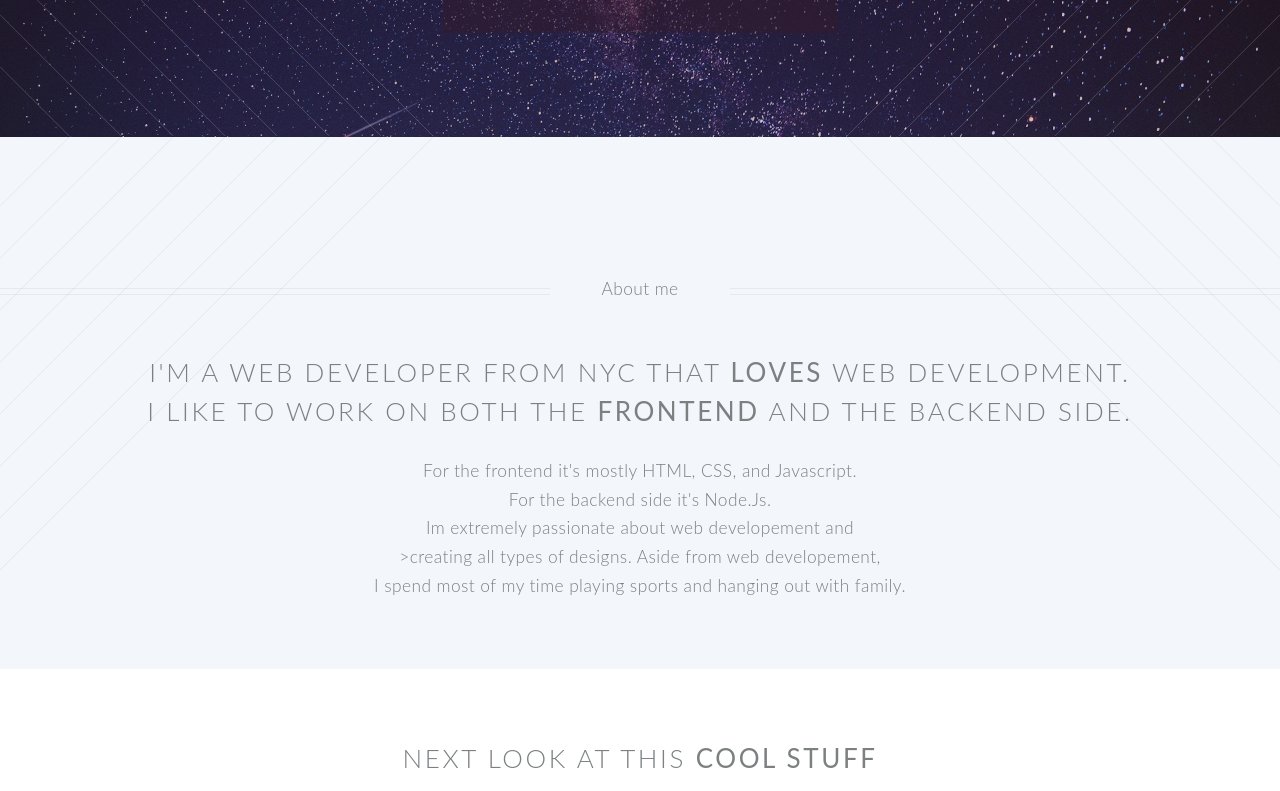
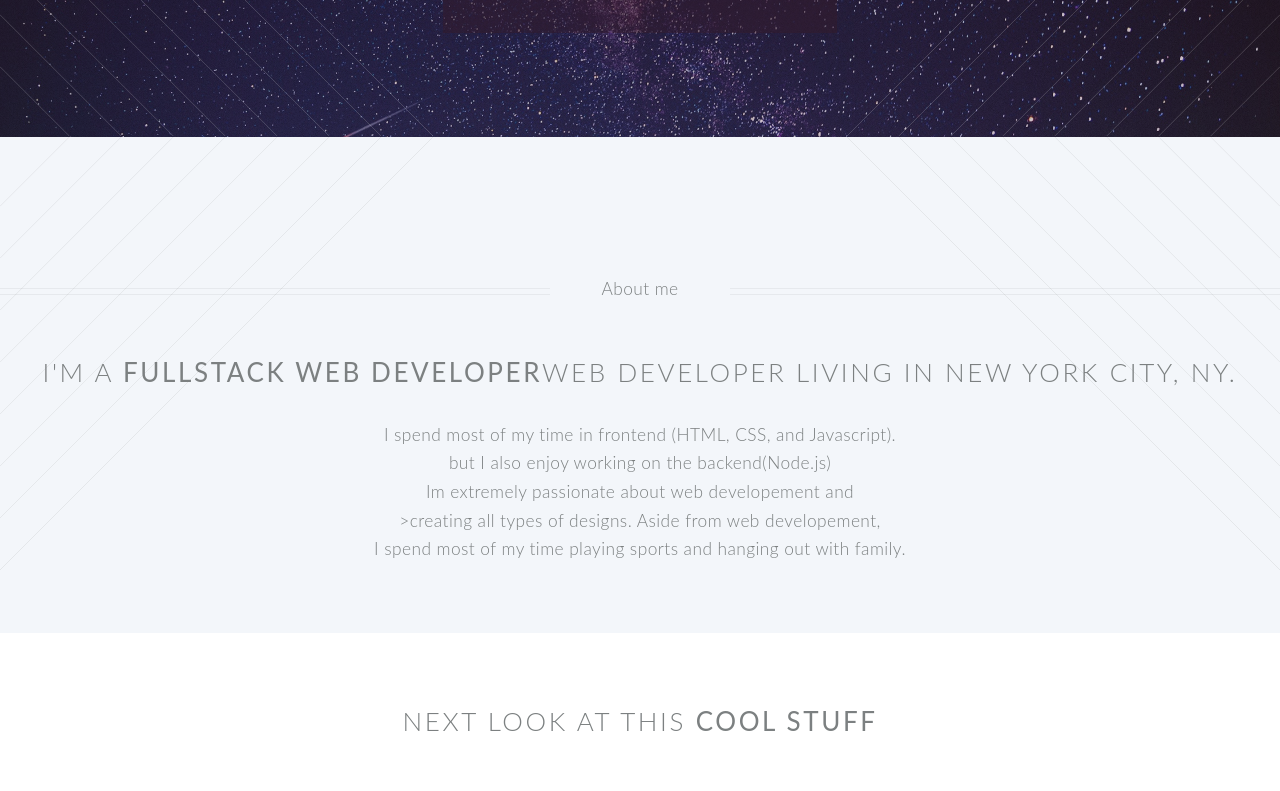
Before and after one commit to omarmartinez413/portfolio, a React (Create React App) app: page / in a window 1280 px wide. Shown: the part 515-1306 px from the top of the page. Built offline with nearby package versions, Linux system fonts and the light colour scheme.

Commit message:
about me updated

```diff
--- a/src/App.js
+++ b/src/App.js
@@ -55,12 +55,12 @@ class App extends Component {
 
 				  <header className="special container">
 						  <span className="icon fa-bar-chart-o">About me</span>
-						  <h2>I'm a web developer from NYC that  <strong>Loves</strong> web development.
+						  <h2>I'm a <strong>fullstack web developer</strong>web developer living in new york city, ny.</h2>
 						  <br />
-						  I like to work on both the <strong>Frontend</strong> and the backend side.</h2>
-						  <p>For the frontend it's  mostly HTML, CSS, and Javascript.
-						  <br />
-						  For the backend side it's Node.Js.
+
+						  <p>I spend most of my time in frontend (HTML, CSS, and Javascript).
+							<br />
+						   but I also enjoy working on the backend(Node.js)
 						  <br />
 						  <p>Im extremely passionate about web developement and <br/>>creating all types of designs. Aside from web developement,
   <br/>
```
